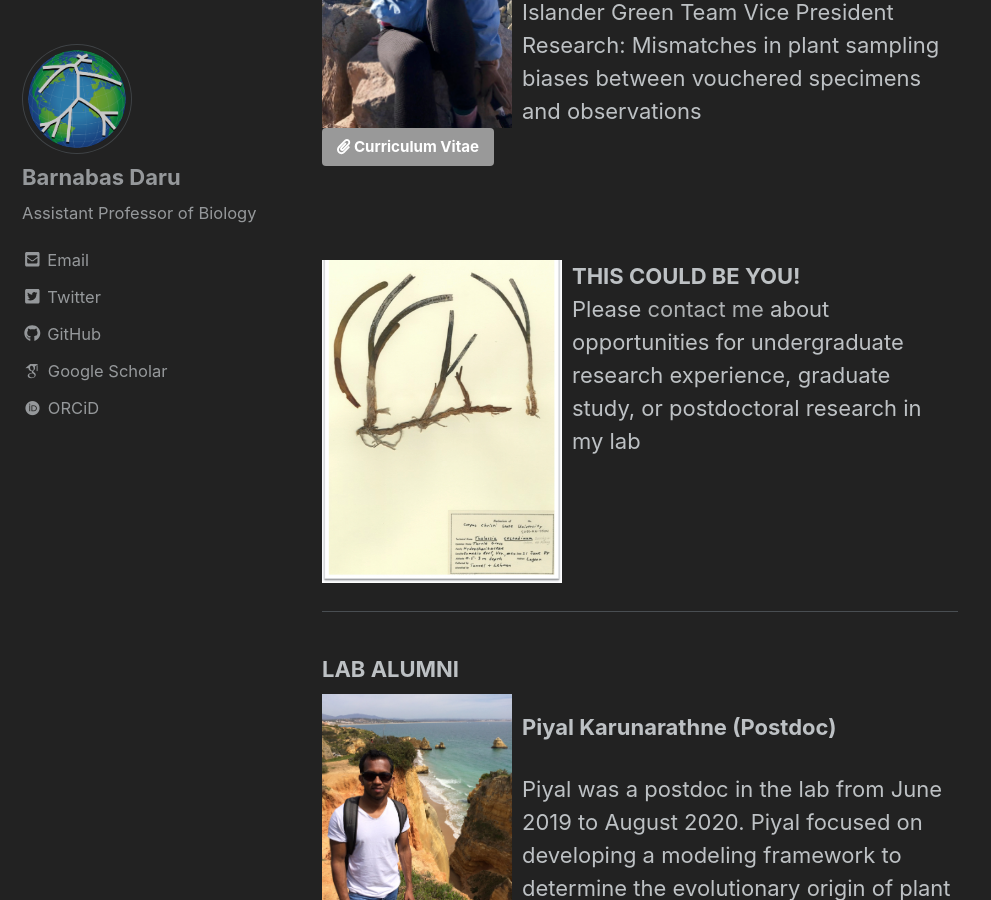
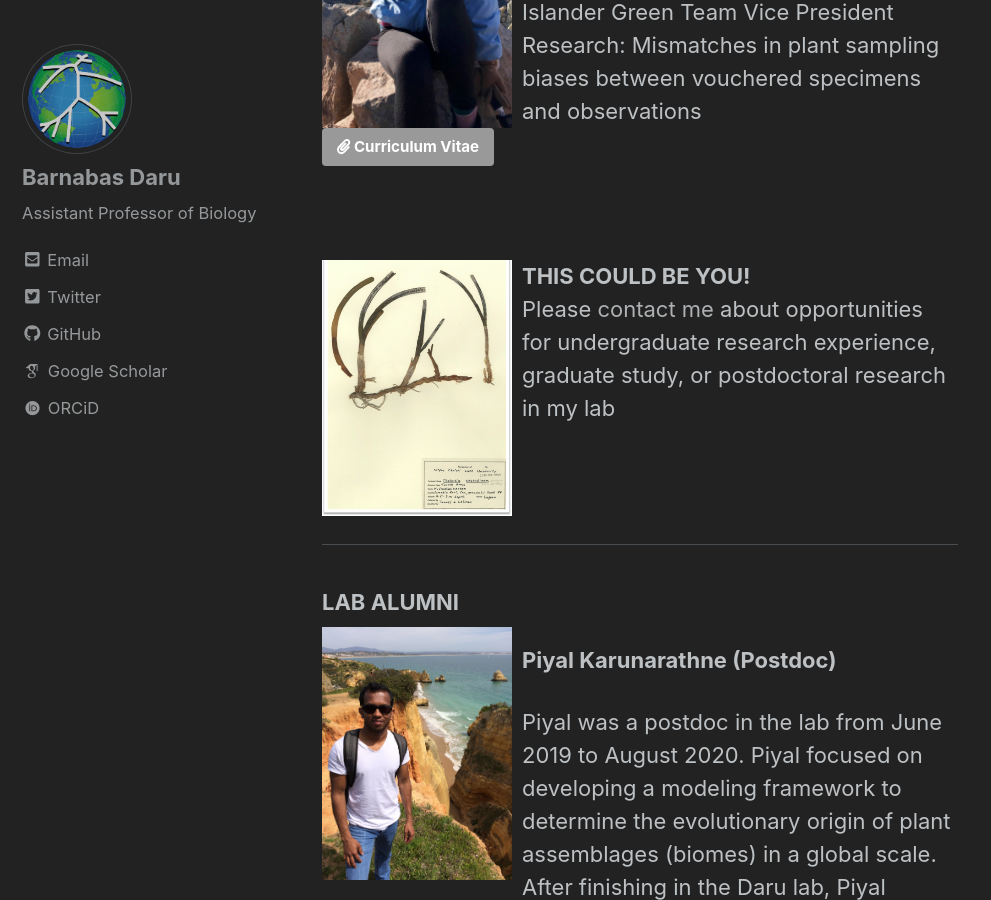
Before and after one commit to darunabas/darulab.github.io, a Jekyll site: the page built from _pages/people.md, in a window 1280 px wide and 900 px high, scrolled down 1657 px. Shown: the whole window, without its empty margins (0-991 px from the left). Built offline with Jekyll 4.4.1, drawn with Linux system fonts in a browser that asks for light colours; nearby versions of some CDN libraries; some web fonts are replaced.

Commit message:
Update people.md

```diff
--- a/_pages/people.md
+++ b/_pages/people.md
@@ -62,7 +62,7 @@
 
 <br clear="left"/>
 
-![future_lab-mate](/images/you.jpg){:class="img-responsive"}{:width="250px"}{: style="float: left; padding-right:10px"}
+![future_lab-mate](/images/you.jpg){:class="img-responsive"}{:width="200px"}{: style="float: left; padding-right:10px"}
 
 **THIS COULD BE YOU!**
 Please <a target="_blank" rel="noopener noreferrer" href = "mailto: barnabas.daru@tamucc.edu">contact me</a> about opportunities for undergraduate research experience, graduate study, or postdoctoral research in my lab<br>
```
